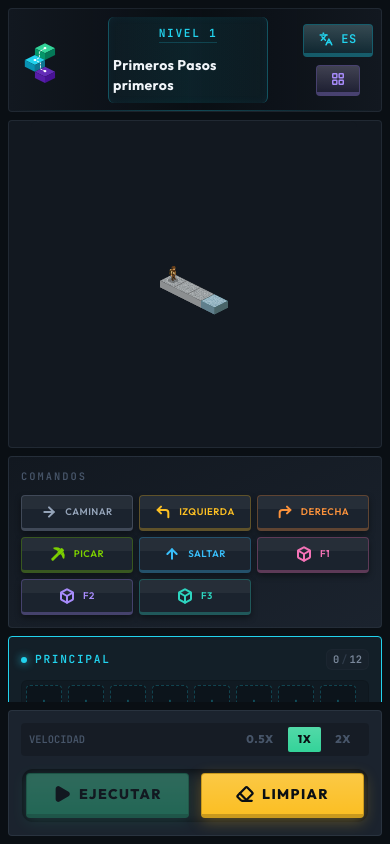
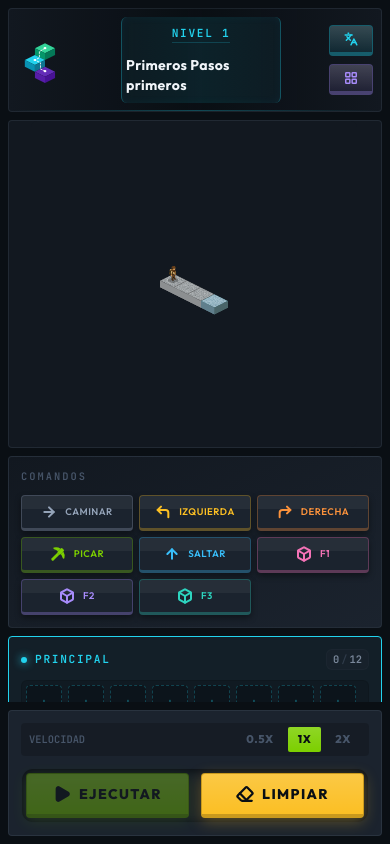
Before and after one commit to AletzMan/stepwise-game, a React (Vite) app: page /levels/1 in a window 390 px wide. Built offline with nearby package versions, Linux system fonts and the light colour scheme.

Commit message:
refactor(ui): mejorar responsive design y colores
- Button: ajustar colores green a lime para mejor consistencia
- LanguageToggle: ocultar texto en mobile para mejor responsive
- index.css: ajustes de estilos

```diff
--- a/src/components/ui/Button.tsx
+++ b/src/components/ui/Button.tsx
@@ -65,14 +65,14 @@ const colorMap: Record<ButtonColor, ColorTheme> = {
     green: {
         solidBg: 'bg-accent-green',
         solidText: 'text-bg-primary',
-        solidHoverBg: 'hover:bg-emerald-400',
-        solidShadow: 'shadow-[0_4px_12px_rgba(52,211,153,0.4)] hover:shadow-[0_6px_20px_rgba(52,211,153,0.4)]',
+        solidHoverBg: 'hover:bg-lime-400',
+        solidShadow: 'shadow-[0_4px_12px_rgba(124,207,0,0.4)] hover:shadow-[0_6px_20px_rgba(124,207,0,0.4)]',
         accentBg: 'bg-accent-green/10',
         accentText: 'text-accent-green',
         accentBorder: 'border-accent-green/30',
         accentHoverBg: 'hover:bg-accent-green/20',
         accentHoverBorder: 'hover:border-accent-green',
-        accentShadow: 'hover:shadow-[0_0_16px_rgba(52,211,153,0.4)]',
+        accentShadow: 'hover:shadow-[0_0_16px_rgba(124,207,0,0.4)]',
     },
     yellow: {
         solidBg: 'bg-accent-yellow',
@@ -121,7 +121,7 @@ export const Button = React.forwardRef<HTMLButtonElement, ButtonProps>(({
     children,
     style,
     ...props
-// eslint-disable-next-line @typescript-eslint/no-unused-vars
+    // eslint-disable-next-line @typescript-eslint/no-unused-vars
 }, ref) => {
 
     // Estilo base con animaciones mejoradas para videojuegos (Feedback táctil fluido)
--- a/src/components/ui/LanguageToggle.tsx
+++ b/src/components/ui/LanguageToggle.tsx
@@ -21,10 +21,10 @@ const LanguageToggle: React.FC<LanguageToggleProps> = ({ className = '' }) => {
             color="cyan"
             size="sm"
             onClick={toggleLanguage}
-            className={`font-black tracking-wider transition-all duration-300 gap-1.5 min-w-[70px] justify-center ${className}`}
+            className={`font-black tracking-wider transition-all duration-300 gap-1.5 justify-center ${className}`}
         >
             <Languages size={14} strokeWidth={2.5} />
-            <span className="font-jetbrains text-xs">{i18n.language === 'es' ? 'ES' : 'EN'}</span>
+            <span className="font-jetbrains text-xs hidden md:block">{i18n.language === 'es' ? 'ES' : 'EN'}</span>
         </Button>
     );
 };
--- a/src/index.css
+++ b/src/index.css
@@ -31,12 +31,14 @@
 
   /* ACENTOS: Tus neones originales (Se quedan intactos, porque contrastan perfecto aquí) */
   --color-accent-cyan: #22d3ee;
-  --color-accent-green: #34d399;
+  --color-accent-green: #7ccf00;
+  /* Convertir a HEX */
   --color-accent-red: #f87171;
   --color-accent-yellow: #fbbf24;
   --color-accent-purple: #a78bfa;
   --color-accent-pink: #f472b6;
-  --color-accent-orange: #f97316;
+  --color-accent-orange: #fb923c;
+  --color-accent-teal: #2dd4bf;
 
   --font-outfit: 'Outfit', sans-serif;
   --font-jetbrains: 'JetBrains Mono', monospace;
```
